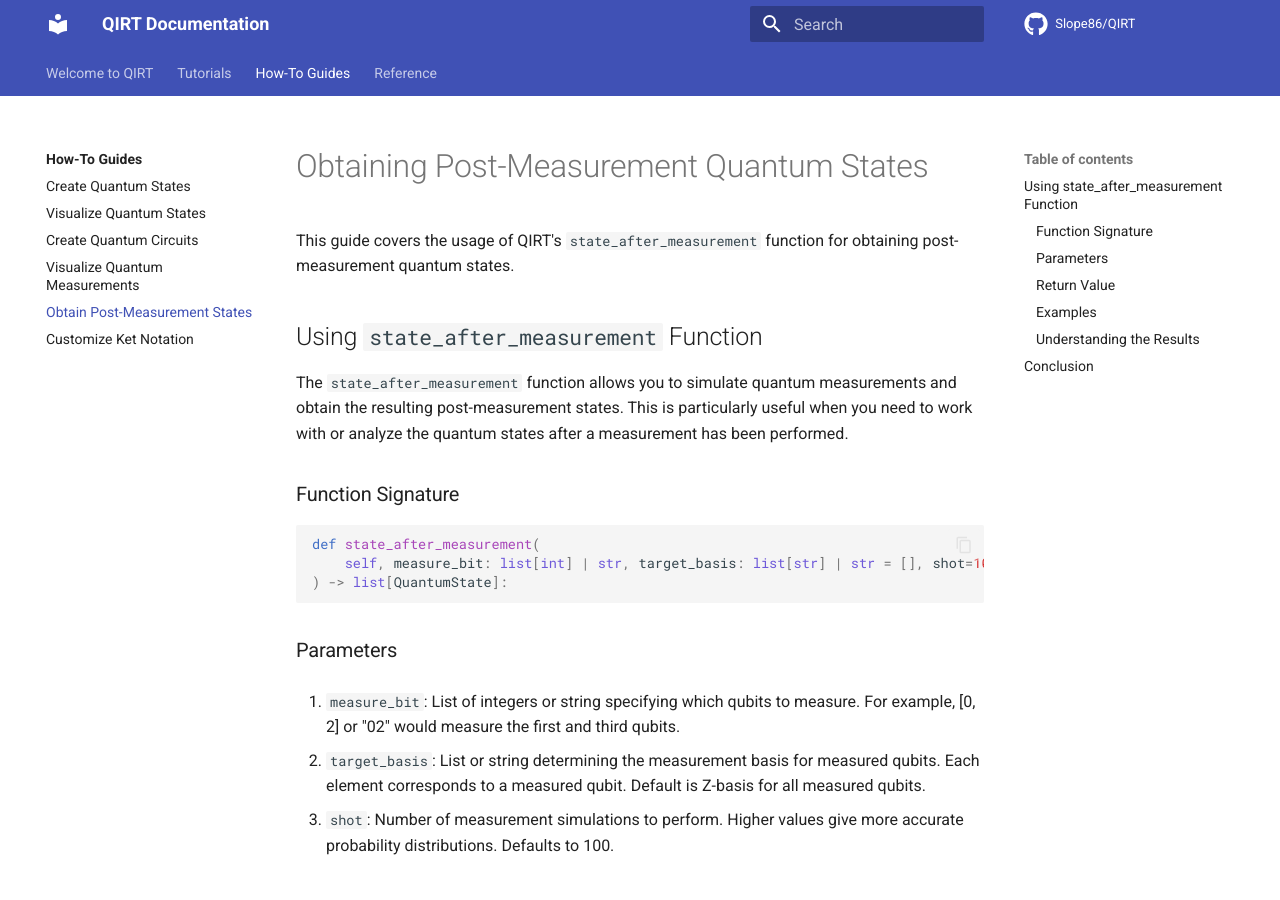
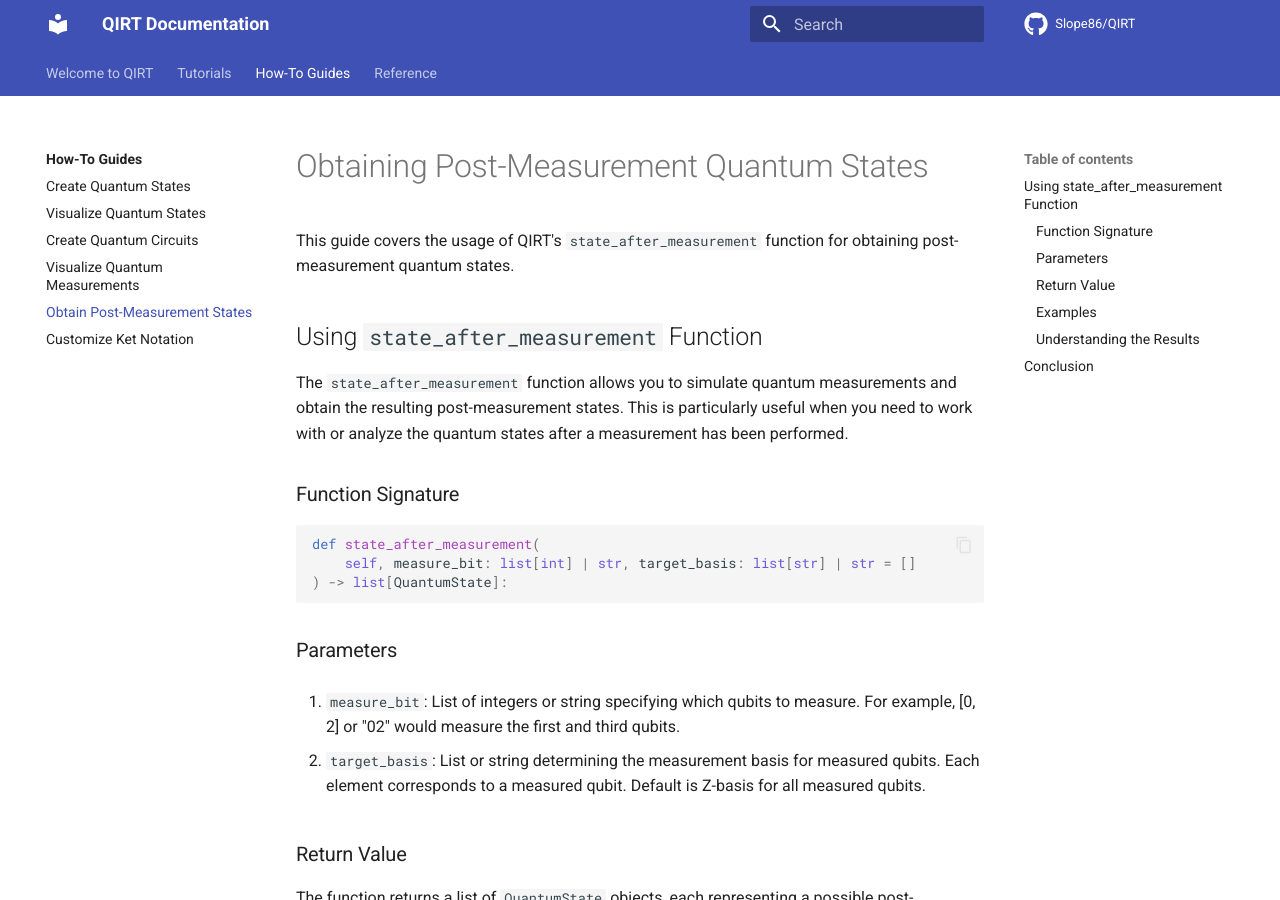
Before and after one commit to Slope86/QIRT, an MkDocs documentation site: the page built from docs/how_to_guides/post_measurement_states.md, in a window 1280 px wide and 900 px high. Built offline with MkDocs 1.6.1 and Material for MkDocs 9.7.7, drawn with Linux system fonts in a browser that asks for light colours; comment, search, counter and statistics services are not loaded.

Commit message:
feat: improve quantum measurement method reliability
Replace multiple shots measurement with projection operators to ensure
complete measurement outcomes. This implements a more robust
measurement solution by applying projection operators for each
possible measurement outcome to the quantum state.

Related to #8

````diff
--- a/docs/how_to_guides/post_measurement_states.md
+++ b/docs/how_to_guides/post_measurement_states.md
@@ -10,7 +10,7 @@ The `state_after_measurement` function allows you to simulate quantum measuremen
 
 ```python
 def state_after_measurement(
-    self, measure_bit: list[int] | str, target_basis: list[str] | str = [], shot=100
+    self, measure_bit: list[int] | str, target_basis: list[str] | str = []
 ) -> list[QuantumState]:
 ```
 
@@ -19,8 +19,6 @@ def state_after_measurement(
 1. `measure_bit`: List of integers or string specifying which qubits to measure. For example, [0, 2] or "02" would measure the first and third qubits.
 
 2. `target_basis`: List or string determining the measurement basis for measured qubits. Each element corresponds to a measured qubit. Default is Z-basis for all measured qubits.
-
-3. `shot`: Number of measurement simulations to perform. Higher values give more accurate probability distributions. Defaults to 100.
 
 ### Return Value
 
````
Also changed, not shown: 1 other file.
